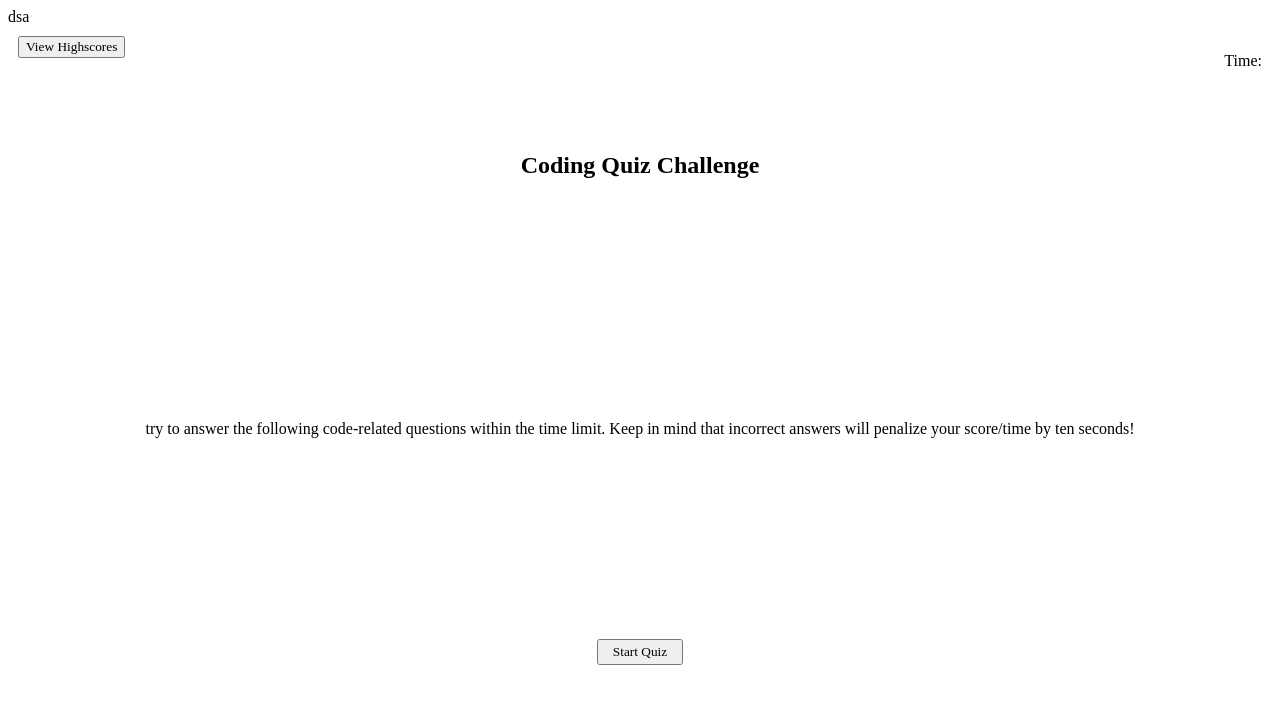
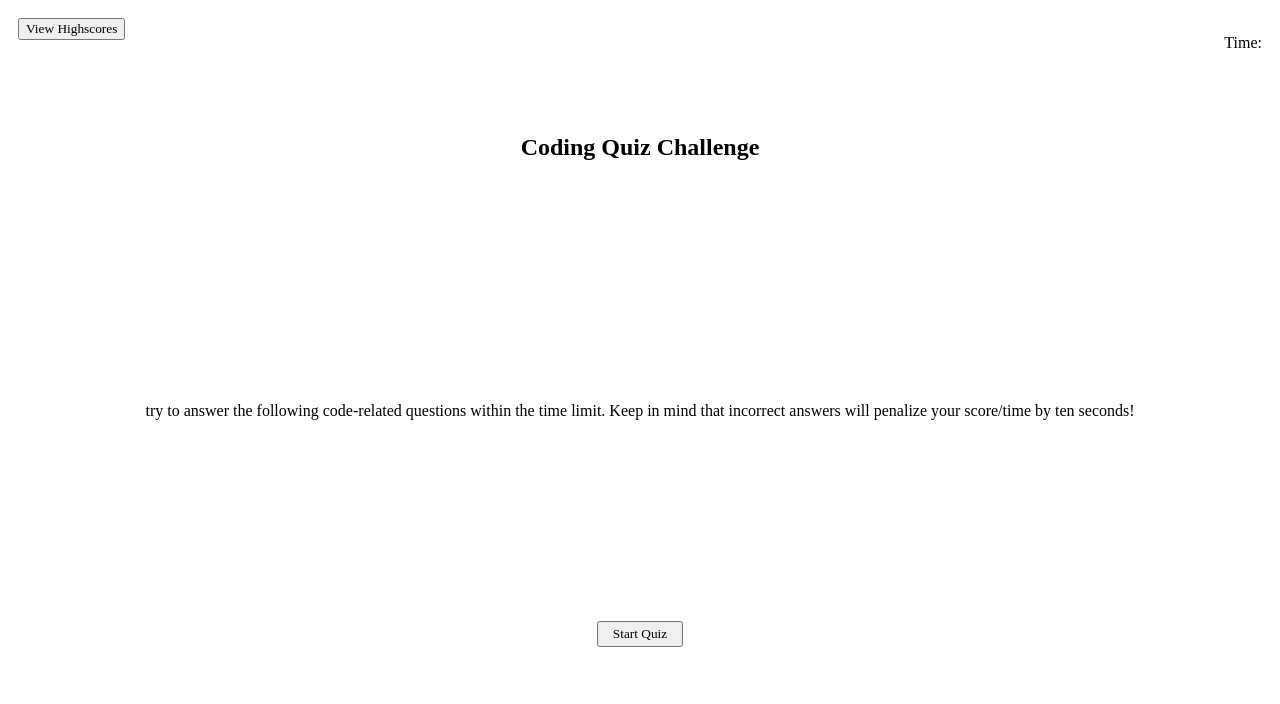
Before and after one commit to DaverCodes/4th-project-quiz-game, a plain HTML site: page index.html in a window 1280 px wide. Drawn offline with Linux system fonts and the light colour scheme.

Commit message:
adjusted html

```diff
--- a/index.html
+++ b/index.html
@@ -7,7 +7,7 @@
     <link rel="stylesheet" type="text/css" href="./Assets/css/style.css" />
   </head>
 
-  <body>dsa
+  <body>
     <section class="high-timer">
       <div id="table-and-scores">
         <table id="high-scores" class="hidden">
```
